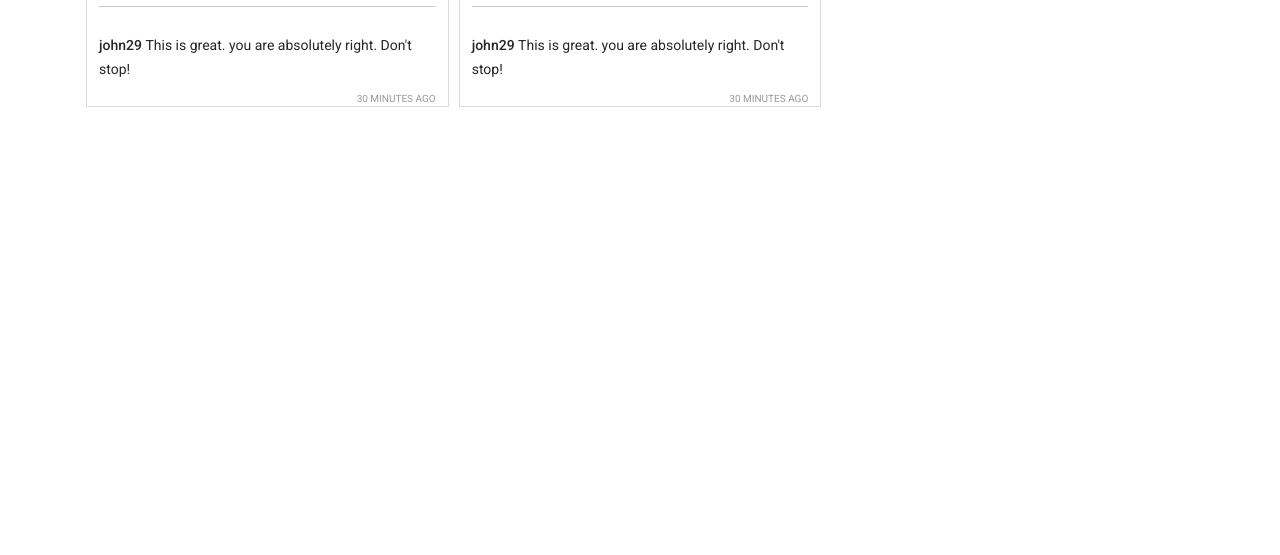
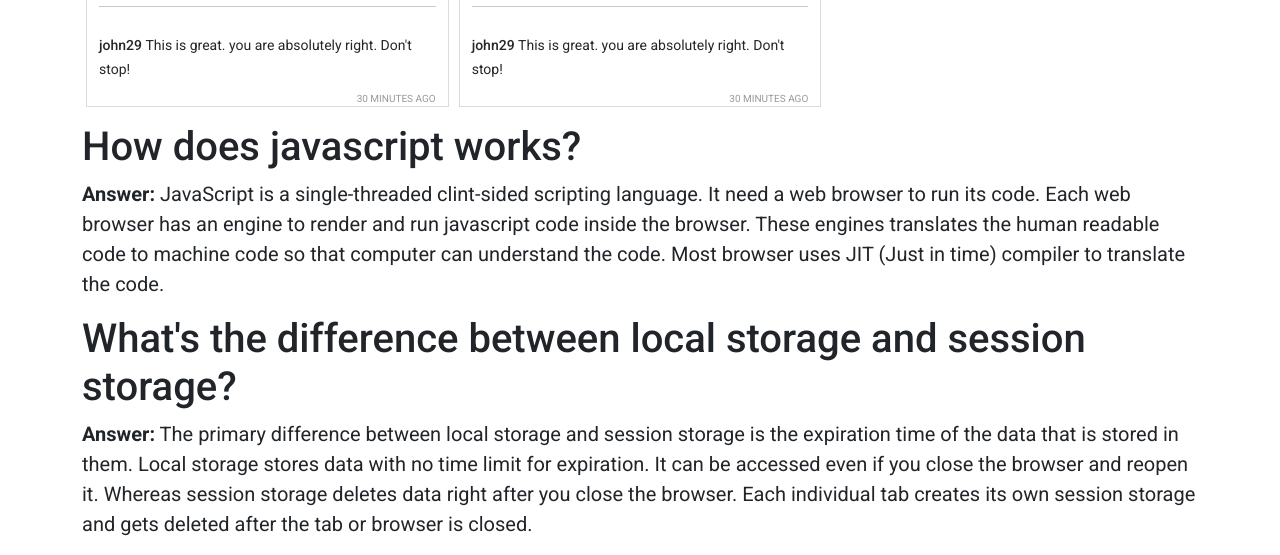
Before and after one commit to hasanabill/insta-sohor, a plain HTML site: page index.html in a window 1280 px wide. Shown: the part 1425-1980 px from the top of the page. Before the commit the page ends 1548 px from the top, so only its background shows below. Drawn offline with nearby package versions, Linux system fonts and the light colour scheme.

Commit message:
QnA added

```diff
--- a/index.html
+++ b/index.html
@@ -28,6 +28,7 @@
             crossorigin="anonymous"
             referrerpolicy="no-referrer"
         />
+
     </head>
 
     <body>
@@ -77,6 +78,12 @@
                 <h1>Reported posts</h1>
             </div>
         </main>
+        <section class="container">
+            <h1>How does javascript works?</h1>
+            <p class="fs-5"><b>Answer:</b> JavaScript is a single-threaded clint-sided scripting language. It need a web browser to run its code. Each web browser has an engine to render and run javascript code inside the browser. These engines translates the human readable code to machine code so that computer can understand the code. Most browser uses JIT (Just in time) compiler to translate the code.  </p>
+            <h1>What's the difference between local storage and session storage?</h1>
+            <p class="fs-5"><b>Answer:</b> The primary difference between local storage and session storage is the expiration time of the data that is stored in them. Local storage stores data with no time limit for expiration. It can be accessed even if you close the browser and reopen it. Whereas session storage deletes data right after you close the browser. Each individual tab creates its own session storage and gets deleted after the tab or browser is closed.</p>
+        </section>
         <footer></footer>
 
         <!-- add javascript  file  -->
```
